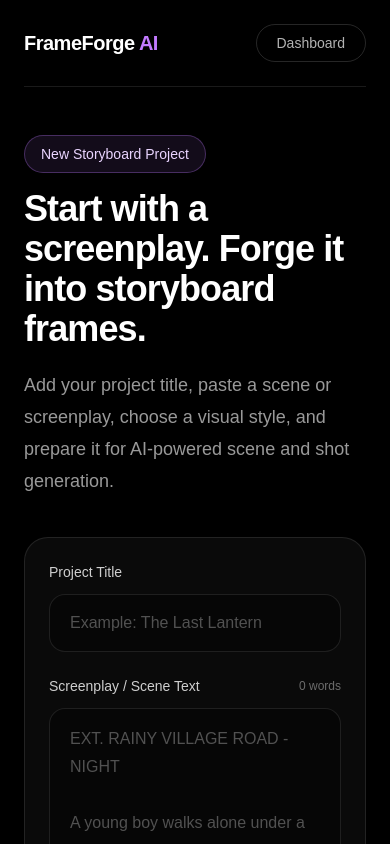
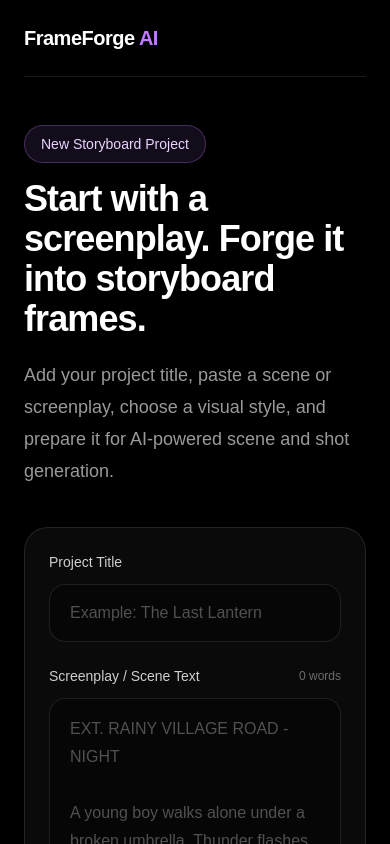
Before and after one commit to abhinavc007/frameforge-ai, a Next.js app: page /projects/new in a window 390 px wide. Shown: the top 844 px of the page. Built offline with nearby package versions, Linux system fonts and the light colour scheme.

Commit message:
Refactor shared app navbar component

```diff
--- a/app/dashboard/page.tsx
+++ b/app/dashboard/page.tsx
@@ -3,6 +3,7 @@
 import Link from "next/link";
 import { motion } from "framer-motion";
 import GradientBackground from "@/components/GradientBackground";
+import AppNavbar from "@/components/AppNavbar";
 
 type ProjectStatus = "Completed" | "Processing" | "Draft";
 
@@ -71,31 +72,12 @@ export default function DashboardPage() {
     <main className="min-h-screen bg-black text-white">
       <GradientBackground />
       <div className="mx-auto max-w-7xl px-6 py-6">
-        <motion.nav
-          initial={{ opacity: 0, y: -16 }}
-          animate={{ opacity: 1, y: 0 }}
-          transition={{ duration: 0.5 }}
-          className="flex items-center justify-between border-b border-white/10 pb-6"
-        >
-          <Link href="/" className="text-xl font-bold tracking-tight">
-            FrameForge <span className="text-purple-400">AI</span>
-          </Link>
-
-          <div className="flex items-center gap-3">
-            <Link
-              href="/"
-              className="hidden rounded-full border border-white/15 px-5 py-2 text-sm text-white/70 transition hover:text-white sm:block"
-            >
-              Home
-            </Link>
-            <Link
-  href="/projects/new"
-  className="rounded-full bg-white px-5 py-2 text-sm font-semibold text-black transition hover:bg-white/90"
->
-  New Project
-</Link>
-          </div>
-        </motion.nav>
+        <AppNavbar
+           secondaryHref="/"
+           secondaryLabel="Home"
+           ctaHref="/projects/new"
+           ctaLabel="New Project"
+        />
 
         <section className="py-12">
           <motion.div
--- a/app/projects/demo/page.tsx
+++ b/app/projects/demo/page.tsx
@@ -1,9 +1,9 @@
 "use client";
 
-import Link from "next/link";
 import { motion } from "framer-motion";
 import { useEffect, useState } from "react";
 import GradientBackground from "@/components/GradientBackground";
+import AppNavbar from "@/components/AppNavbar";
 
 type ProjectDraft = {
   title: string;
@@ -60,26 +60,12 @@ const projectStyle = projectDraft?.style || "Cinematic anime";
     <main className="min-h-screen bg-black text-white">
       <GradientBackground />
       <div className="mx-auto max-w-7xl px-6 py-6">
-        <nav className="flex items-center justify-between border-b border-white/10 pb-6">
-          <Link href="/" className="text-xl font-bold tracking-tight">
-            FrameForge <span className="text-purple-400">AI</span>
-          </Link>
-
-          <div className="flex items-center gap-3">
-            <Link
-              href="/dashboard"
-              className="rounded-full border border-white/15 px-5 py-2 text-sm text-white/70 transition hover:text-white"
-            >
-              Dashboard
-            </Link>
-            <Link
-              href="/projects/new"
-              className="rounded-full bg-white px-5 py-2 text-sm font-semibold text-black transition hover:bg-white/90"
-            >
-              New Project
-            </Link>
-          </div>
-        </nav>
+        <AppNavbar
+  secondaryHref="/dashboard"
+  secondaryLabel="Dashboard"
+  ctaHref="/projects/new"
+  ctaLabel="New Project"
+/>
 
         <section className="py-12">
           <motion.div
--- a/app/projects/generating/page.tsx
+++ b/app/projects/generating/page.tsx
@@ -1,10 +1,10 @@
 "use client";
 
-import Link from "next/link";
 import { useRouter } from "next/navigation";
 import { motion } from "framer-motion";
 import { useEffect, useState } from "react";
 import GradientBackground from "@/components/GradientBackground";
+import AppNavbar from "@/components/AppNavbar";
 
 const generationSteps = [
   "Reading screenplay structure",
@@ -62,18 +62,10 @@ export default function GeneratingPage() {
     <main className="min-h-screen bg-black text-white">
       <GradientBackground />
       <div className="mx-auto flex min-h-screen max-w-5xl flex-col px-6 py-6">
-        <nav className="flex items-center justify-between border-b border-white/10 pb-6">
-          <Link href="/" className="text-xl font-bold tracking-tight">
-            FrameForge <span className="text-purple-400">AI</span>
-          </Link>
-
-          <Link
-            href="/dashboard"
-            className="rounded-full border border-white/15 px-5 py-2 text-sm text-white/70 transition hover:text-white"
-          >
-            Dashboard
-          </Link>
-        </nav>
+        <AppNavbar
+  secondaryHref="/dashboard"
+  secondaryLabel="Dashboard"
+/>
 
         <section className="flex flex-1 items-center justify-center py-16">
           <motion.div
--- a/app/projects/new/page.tsx
+++ b/app/projects/new/page.tsx
@@ -5,6 +5,8 @@ import { useRouter } from "next/navigation";
 import { motion } from "framer-motion";
 import { useMemo, useState } from "react";
 import GradientBackground from "@/components/GradientBackground";
+import AppNavbar from "@/components/AppNavbar";
+
 const styleOptions = [
   "Cinematic anime",
   "Dark fantasy",
@@ -30,25 +32,10 @@ export default function CreateProjectPage() {
     <main className="min-h-screen bg-black text-white">
       <GradientBackground />
       <div className="mx-auto max-w-7xl px-6 py-6">
-        <motion.nav
-          initial={{ opacity: 0, y: -16 }}
-          animate={{ opacity: 1, y: 0 }}
-          transition={{ duration: 0.5 }}
-          className="flex items-center justify-between border-b border-white/10 pb-6"
-        >
-          <Link href="/" className="text-xl font-bold tracking-tight">
-            FrameForge <span className="text-purple-400">AI</span>
-          </Link>
-
-          <div className="flex items-center gap-3">
-            <Link
-              href="/dashboard"
-              className="rounded-full border border-white/15 px-5 py-2 text-sm text-white/70 transition hover:text-white"
-            >
-              Dashboard
-            </Link>
-          </div>
-        </motion.nav>
+        <AppNavbar
+  secondaryHref="/dashboard"
+  secondaryLabel="Dashboard"
+/>
 
         <section className="py-12">
           <motion.div
--- /dev/null
+++ b/components/AppNavbar.tsx
@@ -0,0 +1,51 @@
+"use client";
+
+import Link from "next/link";
+import { motion } from "framer-motion";
+
+type AppNavbarProps = {
+  secondaryHref?: string;
+  secondaryLabel?: string;
+  ctaHref?: string;
+  ctaLabel?: string;
+};
+
+export default function AppNavbar({
+  secondaryHref,
+  secondaryLabel,
+  ctaHref,
+  ctaLabel,
+}: AppNavbarProps) {
+  return (
+    <motion.nav
+      initial={{ opacity: 0, y: -16 }}
+      animate={{ opacity: 1, y: 0 }}
+      transition={{ duration: 0.5 }}
+      className="flex items-center justify-between border-b border-white/10 pb-6"
+    >
+      <Link href="/" className="text-xl font-bold tracking-tight">
+        FrameForge <span className="text-purple-400">AI</span>
+      </Link>
+
+      <div className="flex items-center gap-3">
+        {secondaryHref && secondaryLabel ? (
+          <Link
+            href={secondaryHref}
+            className="hidden rounded-full border border-white/15 px-5 py-2 text-sm text-white/70 transition hover:text-white sm:block"
+          >
+            {secondaryLabel}
+          </Link>
+        ) : null}
+
+        {ctaHref && ctaLabel ? (
+          <Link
+            href={ctaHref}
+            className="rounded-full bg-white px-5 py-2 text-sm font-semibold text-black transition hover:bg-white/90"
+          >
+            {ctaLabel}
+          </Link>
+        ) : null}
+      </div>
+    </motion.nav>
+  );
+}
```
